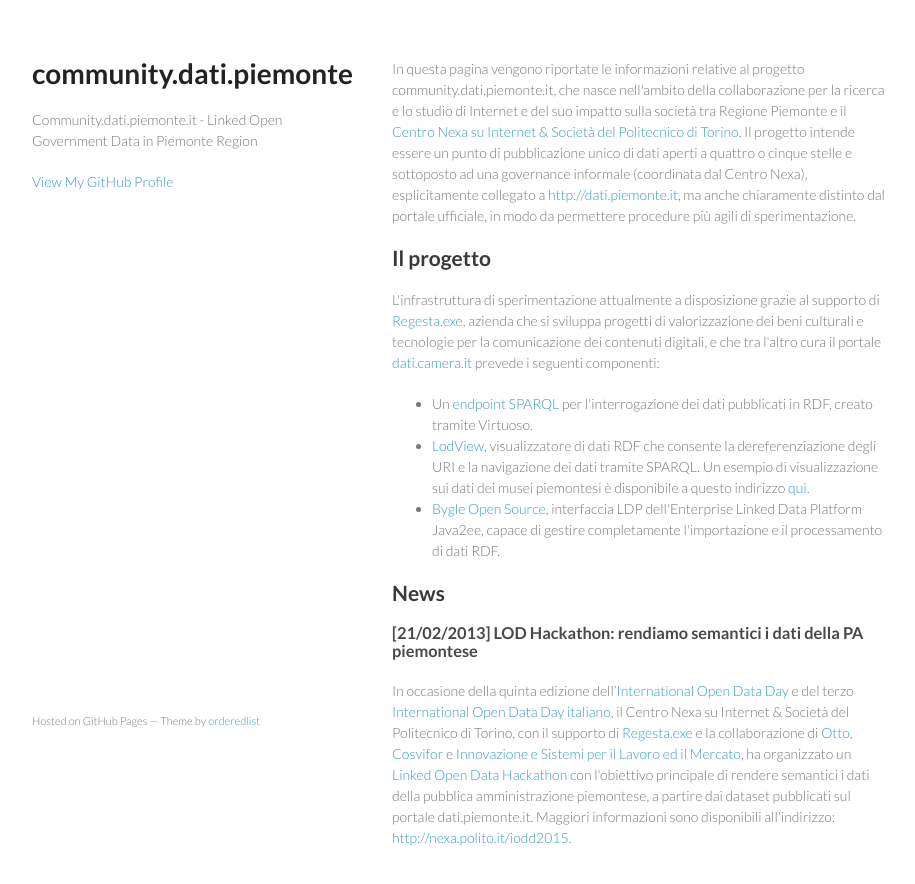
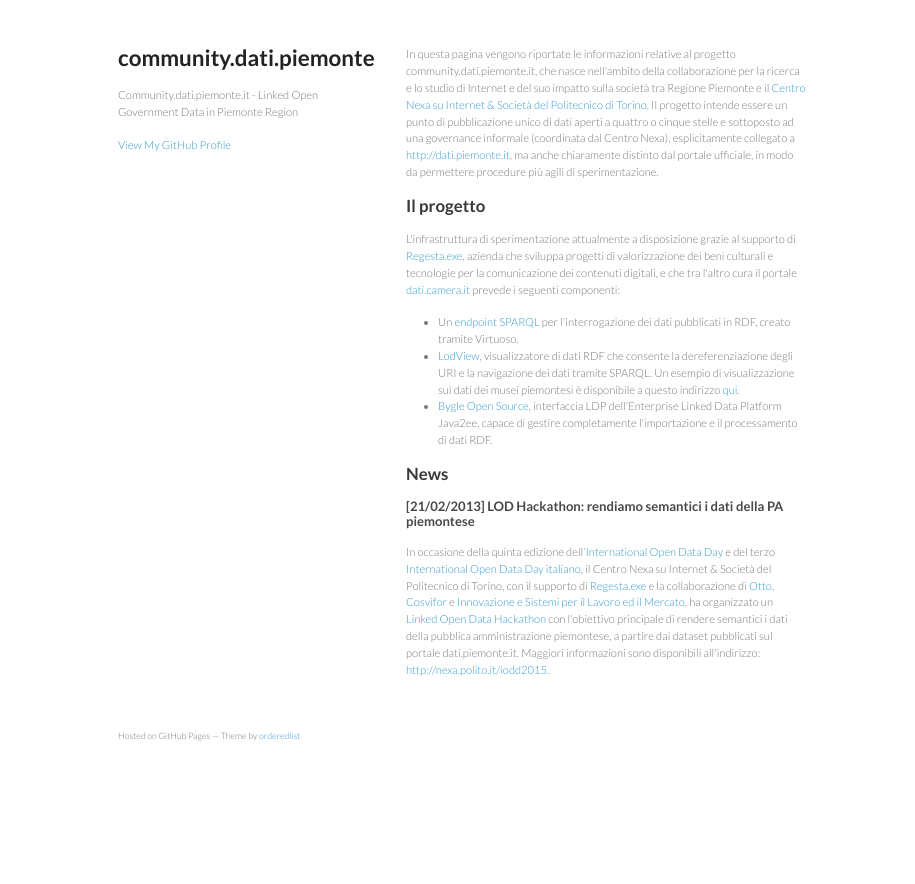
Before and after one commit to nexacenter/nexacenter.github.io, a plain HTML site: page community-dati-piemonte/index.html in a window 1280 px wide. Shown: the whole page, without its empty margins (178-1093 px from the left). After the commit the page ends 800 px from the top, so only its background shows below. Drawn offline with Linux system fonts and the light colour scheme.

Commit message:
Apply zoom css style and minor changes

```diff
--- a/community-dati-piemonte/index.html
+++ b/community-dati-piemonte/index.html
@@ -28,7 +28,7 @@
 <h2>
 <a id="il-progetto" class="anchor" href="#il-progetto" aria-hidden="true"><span class="octicon octicon-link"></span></a>Il progetto</h2>
 
-<p>L'infrastruttura di sperimentazione attualmente a disposizione grazie al supporto di <a href="http://www.regesta.com/">Regesta.exe</a>, azienda che si sviluppa progetti di valorizzazione dei beni culturali e tecnologie per la comunicazione dei contenuti digitali, e che tra l'altro cura il portale <a href="http://dati.camera.it/it/">dati.camera.it</a> prevede i seguenti componenti:</p>
+<p>L'infrastruttura di sperimentazione attualmente a disposizione grazie al supporto di <a href="http://www.regesta.com/">Regesta.exe</a>, azienda che sviluppa progetti di valorizzazione dei beni culturali e tecnologie per la comunicazione dei contenuti digitali, e che tra l'altro cura il portale <a href="http://dati.camera.it/it/">dati.camera.it</a> prevede i seguenti componenti:</p>
 
 <ul>
 <li>Un <a href="http://community-dati-piemonte-it.nexacenter.org/sparql">endpoint SPARQL</a> per l'interrogazione dei dati pubblicati in RDF, creato tramite Virtuoso.</li>
--- a/community-dati-piemonte/stylesheets/styles.css
+++ b/community-dati-piemonte/stylesheets/styles.css
@@ -5,6 +5,9 @@
   font:14px/1.5 Lato, "Helvetica Neue", Helvetica, Arial, sans-serif;
   color:#777;
   font-weight:300;
+  -moz-transform: scale(0.8, 0.8); /* Moz-browsers */
+  zoom: 0.8; /* Other non-webkit browsers */
+  zoom: 80%; /* Webkit browsers */
 }
 
 h1, h2, h3, h4, h5, h6 {
```
